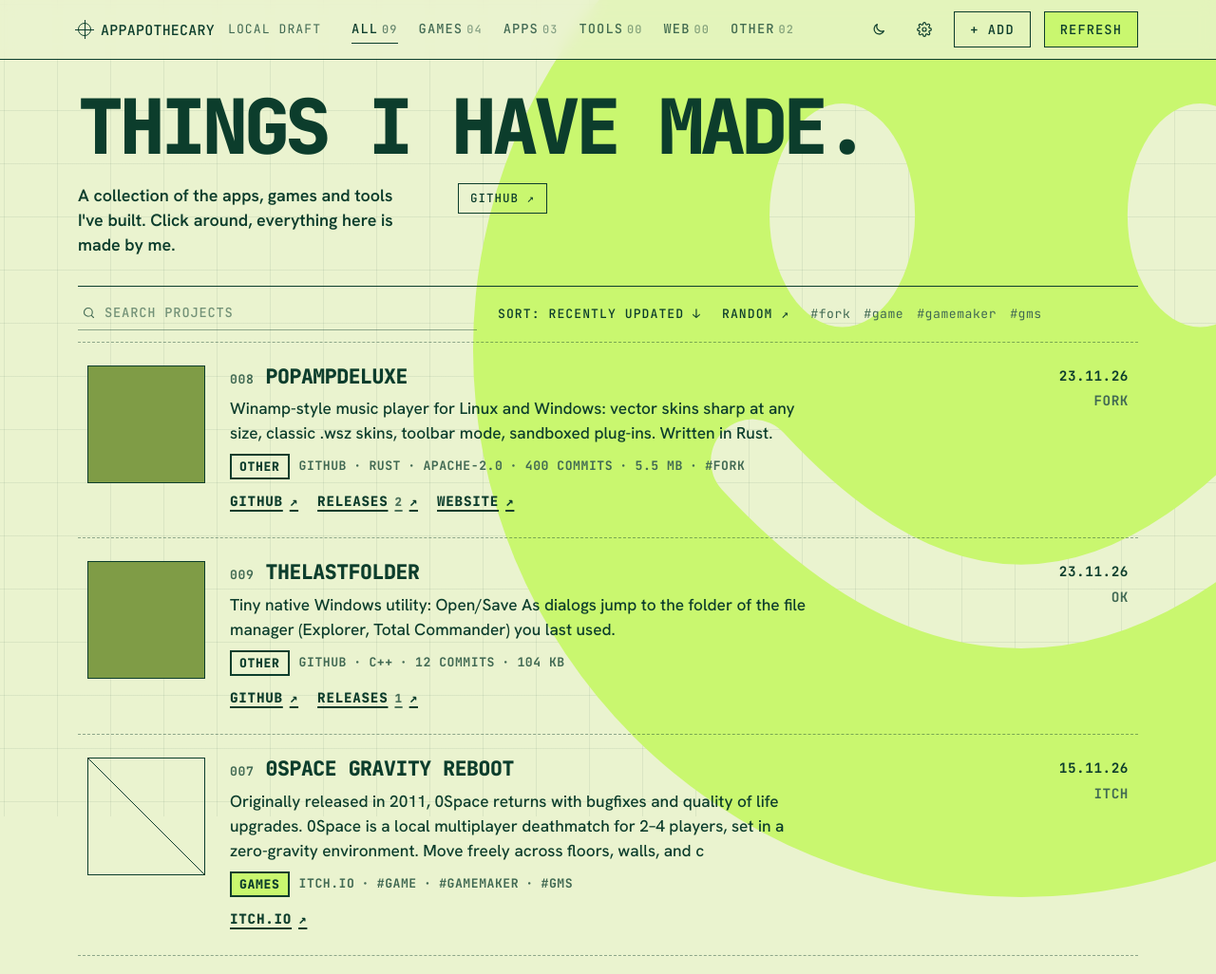
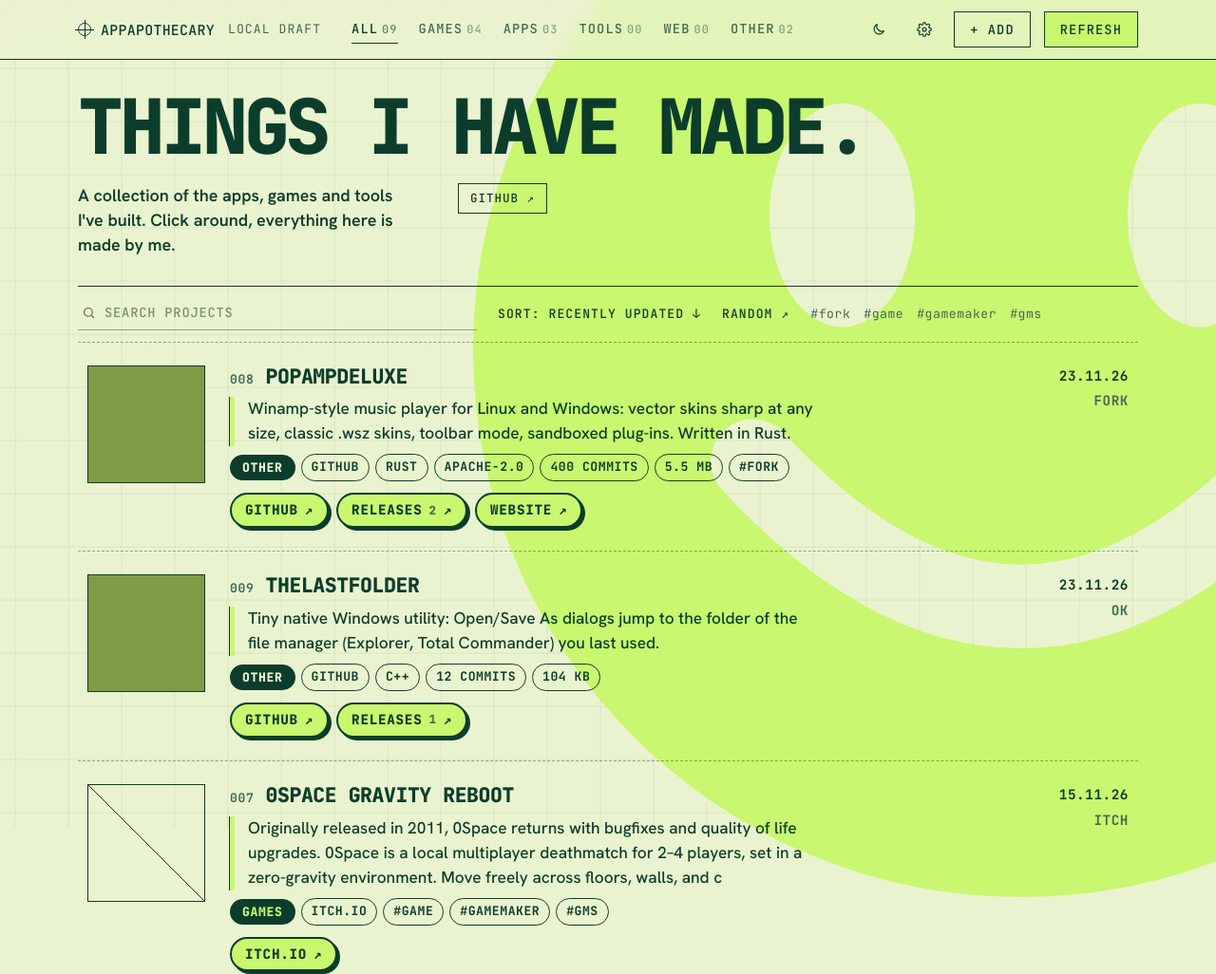
Before and after one commit to Thermoptic/AppApothecary, a plain HTML site: page index.html in a window 1280 px wide. Shown: the top 1026 px of the page at 95% size. Drawn offline with nearby package versions, Linux system fonts and the light colour scheme; grey boxes are pictures that could not be loaded.

Commit message:
Rows: link buttons and pill tags; speed up the diagonal background grid
Co-Authored-By: Claude Sonnet 5.5 <noreply@anthropic.com>

```diff
--- a/css/styles.css
+++ b/css/styles.css
@@ -125,15 +125,18 @@ label.field > .hint { font-weight: 400; color: var(--muted); text-transform: non
 .item .ttl { font: 800 calc(18px * var(--k, 1))/1.05 var(--f-sans); text-transform: uppercase; letter-spacing: -.02em; overflow-wrap: anywhere; }
 .item .ttl:hover { text-decoration: underline; text-decoration-thickness: 3px; text-underline-offset: 4px; }
 .hid { font-size: calc(9.5px * var(--k, 1)); font-style: normal; border: 1px solid currentColor; padding: 0 6px; letter-spacing: .08em; text-transform: uppercase; }
-.item .sum { font: 500 calc(14.5px * var(--k, 1))/1.5 var(--f-body); max-width: 64ch; display: -webkit-box; -webkit-line-clamp: 4; -webkit-box-orient: vertical; overflow: hidden; }
-.item .meta { display: flex; flex-wrap: wrap; align-items: center; gap: 4px 0; font-size: calc(11px * var(--k, 1)); font-weight: 700; text-transform: uppercase; letter-spacing: .04em; color: var(--muted); }
-.item .meta span:not(.chip):not(:last-child)::after { content: "·"; margin: 0 .6em 0 .55em; }
-.chip { font-size: calc(11px * var(--k, 1)); font-weight: 800; line-height: 1; letter-spacing: .05em; text-transform: uppercase; padding: 5px 8px; margin-right: 10px; border: 2px solid var(--text); color: var(--text); }
-.chip.fill { background: var(--accent); color: var(--on-accent); }
-.item .links { display: flex; flex-wrap: wrap; gap: 4px 20px; padding-top: 2px; }
-.item .lk { display: inline-flex; align-items: center; gap: 7px; font-size: calc(12px * var(--k, 1)); font-weight: 800; text-transform: uppercase; letter-spacing: .05em; padding: 2px 0; position: relative; z-index: 2; text-decoration: underline; text-decoration-thickness: 2px; text-underline-offset: 4px; }
+.item .sum { font: 500 calc(14.5px * var(--k, 1))/1.5 var(--f-body); max-width: 64ch; padding-left: 14px; border-left: 5px solid var(--accent); box-shadow: -1px 0 0 var(--edge); display: -webkit-box; -webkit-line-clamp: 4; -webkit-box-orient: vertical; overflow: hidden; }
+/* facts as pill tags */
+.item .meta { display: flex; flex-wrap: wrap; align-items: center; gap: 6px; font-size: calc(11px * var(--k, 1)); font-weight: 700; text-transform: uppercase; letter-spacing: .04em; color: var(--text); }
+.item .meta span { border: 1.5px solid var(--edge); border-radius: 99px; padding: 3px 10px; }
+.chip { font-size: calc(11px * var(--k, 1)); font-weight: 800; line-height: 1; letter-spacing: .05em; text-transform: uppercase; padding: 5px 11px; border: 2px solid var(--edge); border-radius: 99px; background: var(--edge); color: var(--bg); }
+.item .meta .chip { border-width: 2px; padding: 5px 11px; }
+.chip.fill { background: var(--edge); color: var(--accent); }
+.item .links { display: flex; flex-wrap: wrap; gap: 8px; padding-top: 4px; }
+/* links as lime buttons with a hard shadow */
+.item .lk { display: inline-flex; align-items: center; gap: 7px; font-size: calc(12px * var(--k, 1)); font-weight: 800; text-transform: uppercase; letter-spacing: .05em; padding: 5px 14px; position: relative; z-index: 2; background: var(--accent); color: var(--on-accent); border: 2px solid var(--edge); border-radius: 99px; box-shadow: 3px 3px 0 var(--edge); text-decoration: none; transition: transform .1s, box-shadow .1s; }
 .item .lk i { display: none; }
-.item .lk:hover { background: var(--accent); color: var(--on-accent); text-decoration: none; }
+.item .lk:hover { transform: translate(2px, 2px); box-shadow: 1px 1px 0 var(--edge); }
 .item .lk small { opacity: .7; font-size: calc(10.5px * var(--k, 1)); }
 .item .rt { text-align: right; display: grid; gap: 4px; align-content: start; font-size: calc(12px * var(--k, 1)); font-weight: 700; text-transform: uppercase; letter-spacing: .04em; white-space: nowrap; }
 .item .rt span:first-child { color: var(--text); }
@@ -141,7 +144,7 @@ label.field > .hint { font-weight: 400; color: var(--muted); text-transform: non
 .item:hover { background: var(--hov); }
 
 /* the slow background grid and the giant smiley sit behind everything */
-.bg { position: fixed; inset: -56px; z-index: 0; pointer-events: none; background-image: linear-gradient(to right, var(--gl) 1px, transparent 1px), linear-gradient(to bottom, var(--gl) 1px, transparent 1px); background-size: 56px 56px; animation: gridDrift 70s linear infinite; will-change: transform; }
+.bg { position: fixed; inset: -56px; z-index: 0; pointer-events: none; background-image: linear-gradient(to right, var(--gl) 1px, transparent 1px), linear-gradient(to bottom, var(--gl) 1px, transparent 1px); background-size: 56px 56px; animation: gridDrift 18s linear infinite; will-change: transform; }
 @keyframes gridDrift { to { transform: translate(56px, 56px); } }
 /* the picture: a real image tinted in the ink, or a placeholder that can be swapped for any image later */
 .pic { position: relative; display: block; width: 100%; aspect-ratio: 1; align-self: start; background: transparent; color: inherit; }
```
